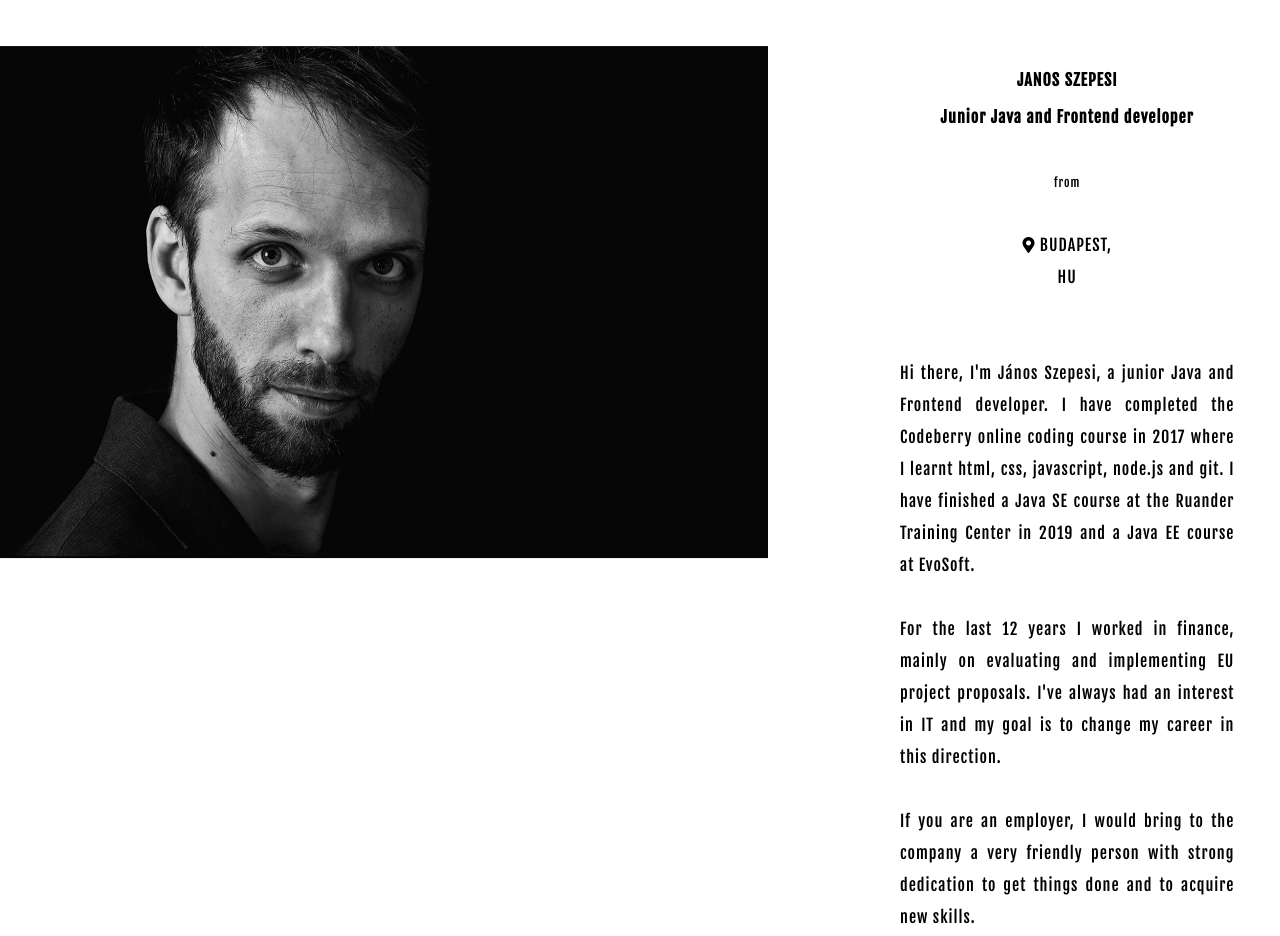
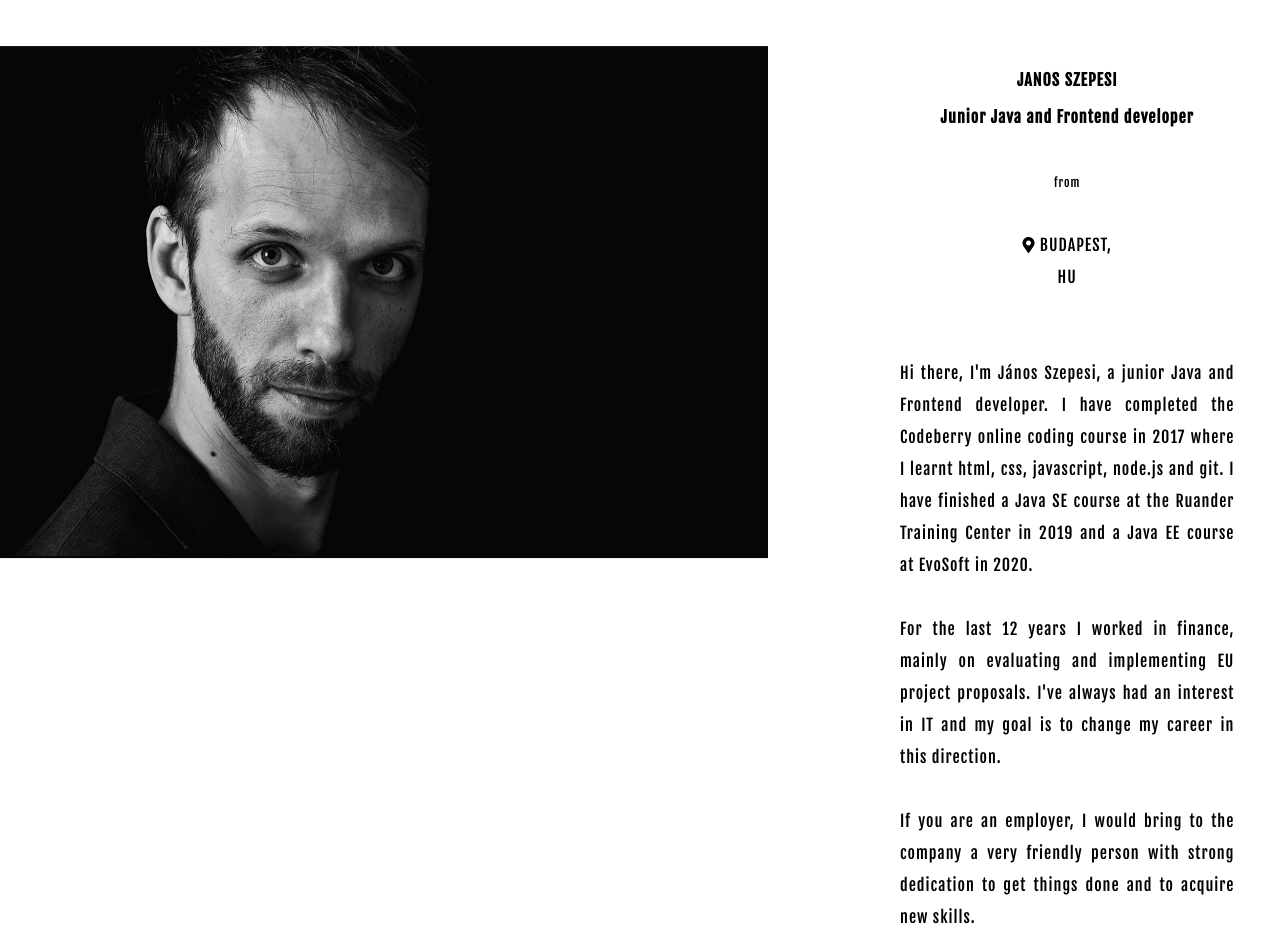
Before and after one commit to JohnSzepesi/online-profile, a plain HTML site: page index.html in a window 1280 px wide. Shown: the top 936 px of the page. Drawn offline with Linux system fonts and the light colour scheme.

Commit message:
Update index.html

```diff
--- a/index.html
+++ b/index.html
@@ -23,7 +23,7 @@
 
 		<p class="introduce">
 		Hi there, I'm János Szepesi, a junior Java and Frontend developer. I have completed the Codeberry online coding course in 2017 where I
-		learnt html, css, javascript, node.js and git. I have finished a Java SE course at the Ruander Training Center in 2019 and a Java EE course at EvoSoft.
+		learnt html, css, javascript, node.js and git. I have finished a Java SE course at the Ruander Training Center in 2019 and a Java EE course at EvoSoft in 2020.
 
 		<br><br>
 
```
